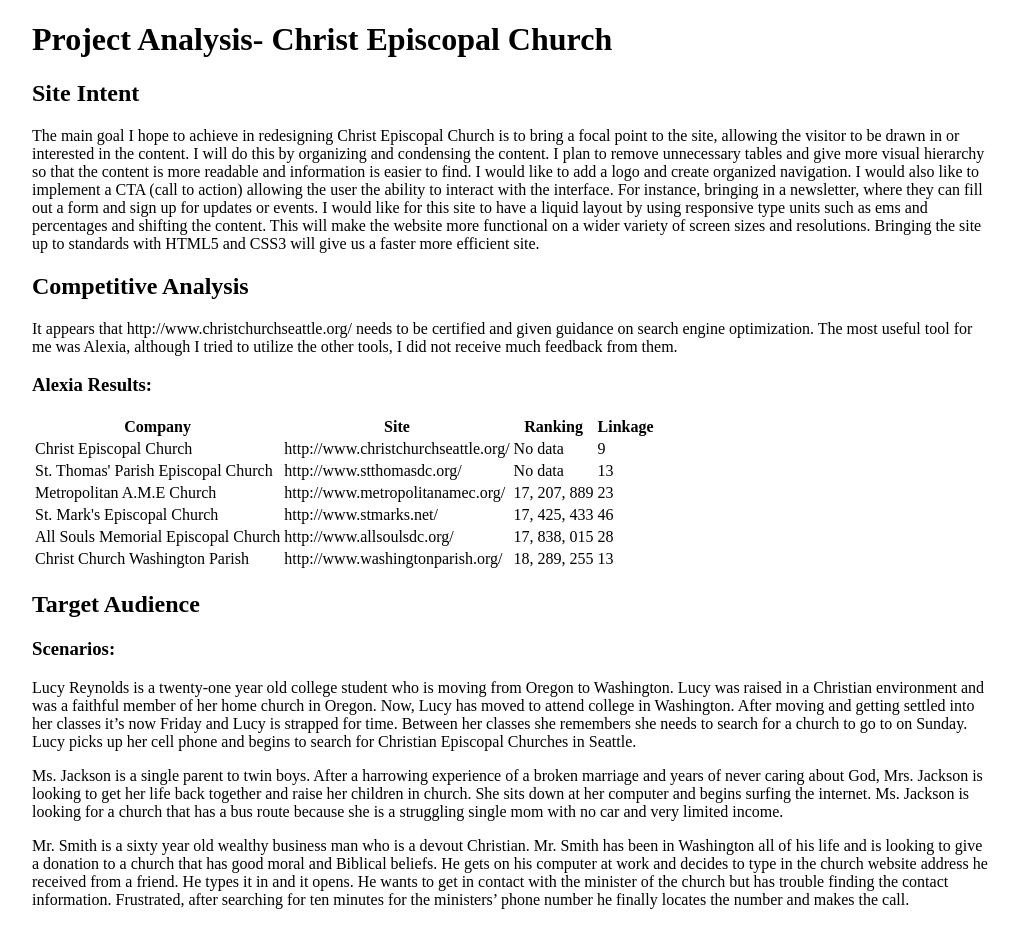
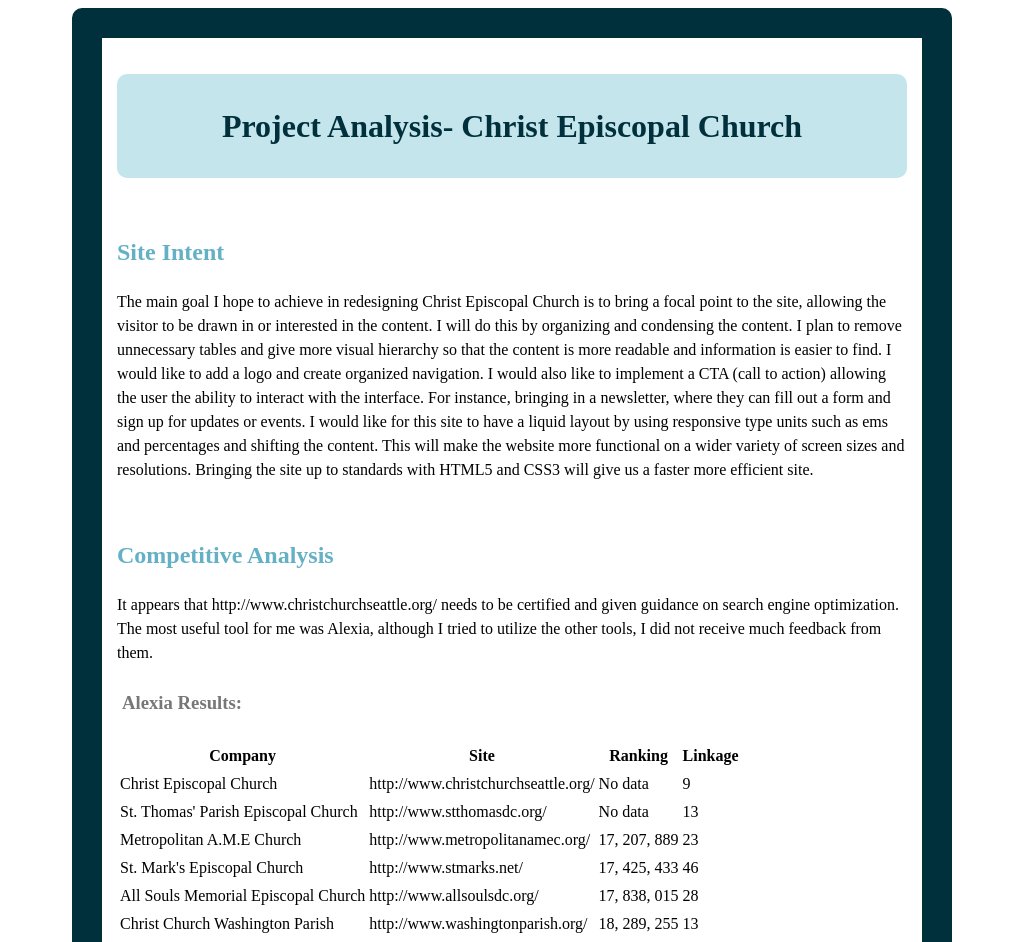
Before and after one commit to lmt614/wsp, a plain HTML site: page townsend_lisa-project_analysis.html in a window 1280 px wide. Shown: the top 942 px of the page, without its empty margins (128-1142 px from the left). Drawn offline with Linux system fonts and the light colour scheme.

Commit message:
added stylings to body and wrapper. added headings and styles.

```diff
--- a/css/project_analysis.css
+++ b/css/project_analysis.css
@@ -1,10 +1,36 @@
 body {
 	max-width: 960px; /*960px*/
-	font-size: 100%; /*16px*/
 	margin-left: auto;
 	margin-right: auto;
+	font-color: #333;
+	line-height: 1.5;
 }
 
 #wrapper {
+	max-width: 082.291666666667%; /*790px/960px*/
 	margin: 0 auto;
+	background: #fff;
+	border: 30px solid #00303c;
+	border-radius: 10px;
+	padding: 001.518987341772%; /*12px/790px*/
 }
+
+h1 {
+	color: #00303c;
+	background: #c5e5ed;
+	height: 80px;
+	text-align: center;
+	line-height: 2.5;
+	padding: 12px;
+	border-radius: 10px;
+}
+
+h2 {
+	color: #64b0c4;
+	padding-top: 35px;
+}
+
+h3 {
+	color: #777;
+	padding: 5px;
+}
```
